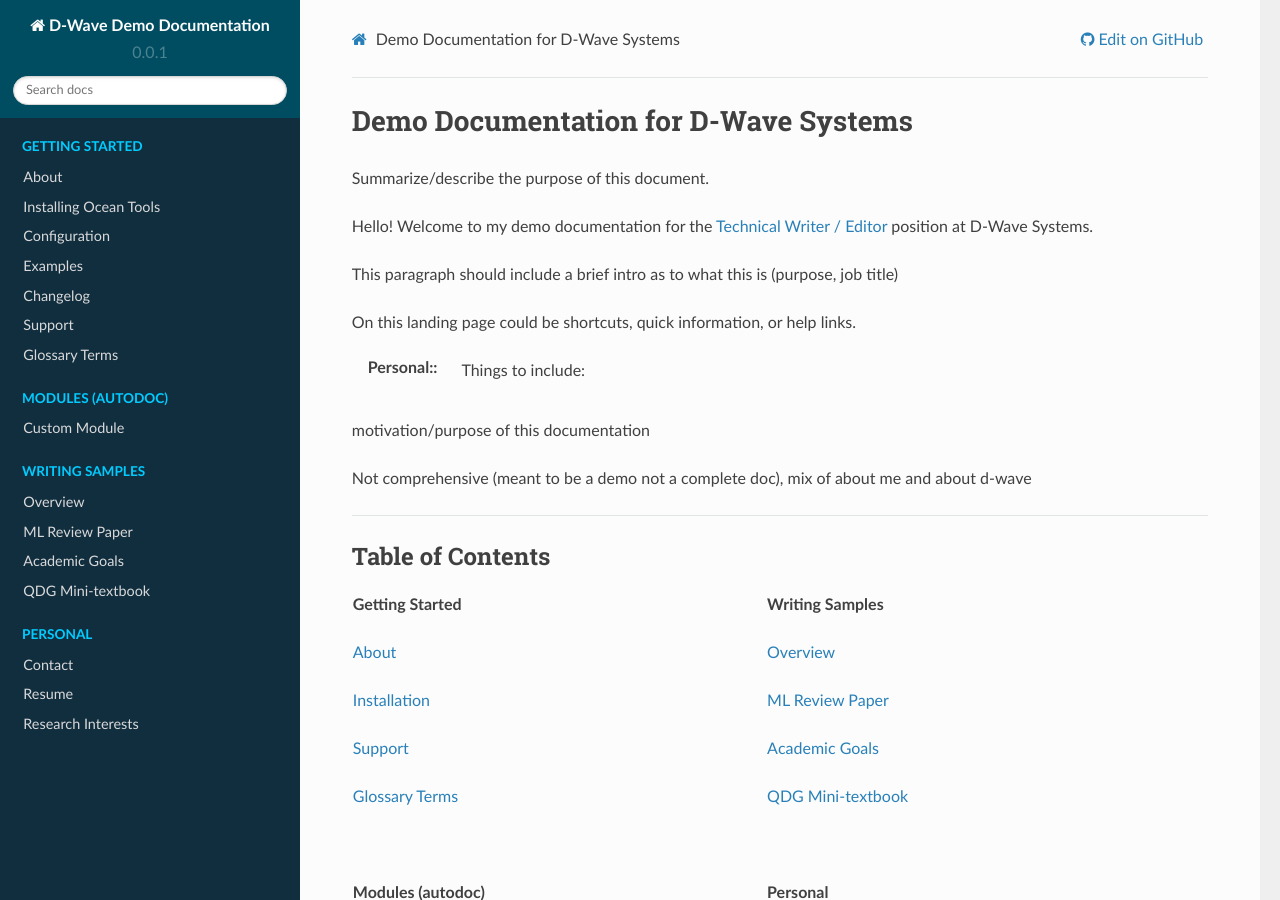
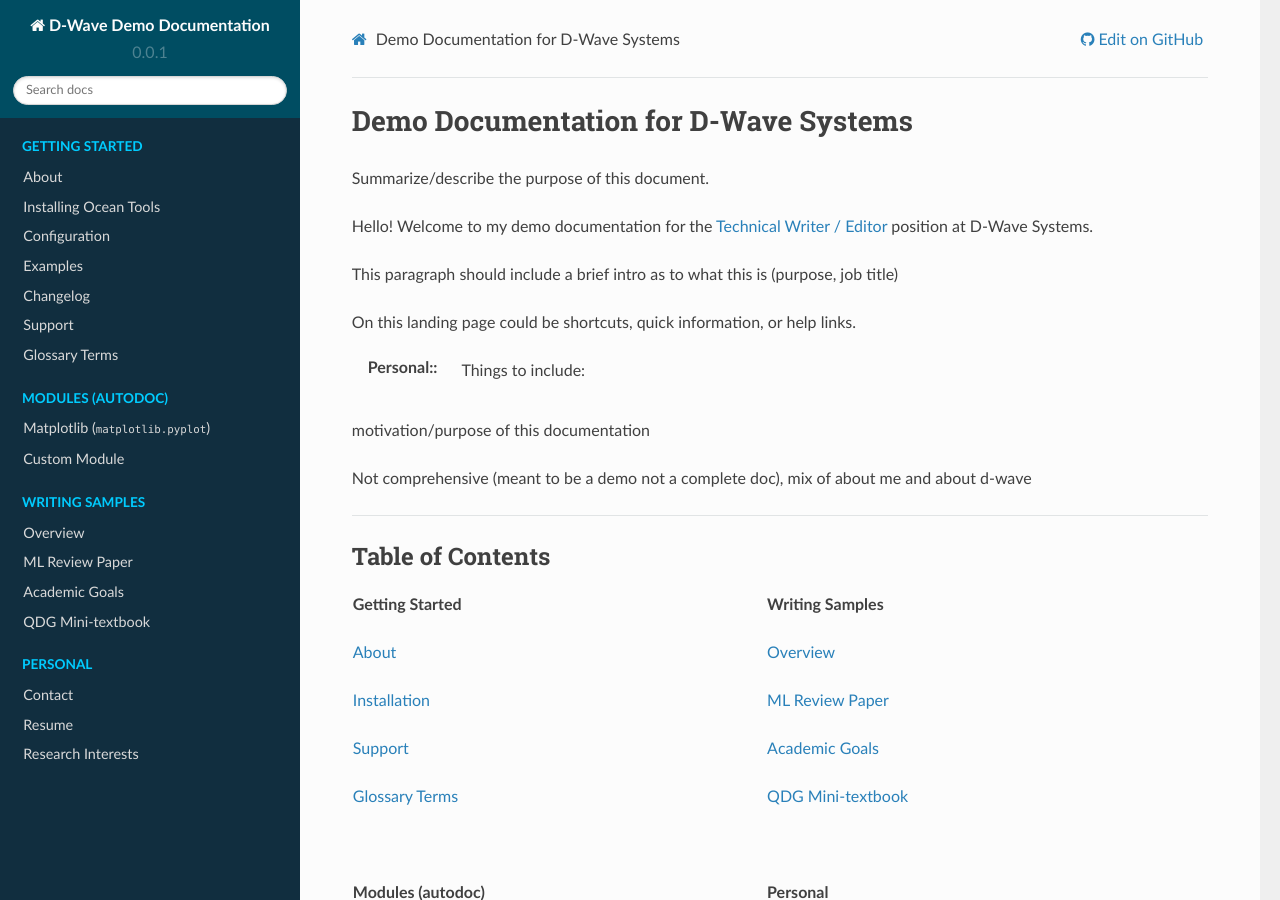
Before and after one commit to rcywang/d-wave-demodoc, a Sphinx documentation site: the page built from docs/index.rst, in a window 1280 px wide and 900 px high. Built offline with Sphinx 7.4.7 and the Read the Docs theme 2.0.0, drawn with Linux system fonts in a browser that asks for light colours.

Commit message:
Update matplotlib.rst

```diff
--- a/docs/matplotlib.rst
+++ b/docs/matplotlib.rst
@@ -1,3 +1,6 @@
+Matplotlib (:code:`matplotlib.pyplot`)
+=======================================
+
 .. automodule:: matplotlib.pyplot
    :members:
    :undoc-members:
```
